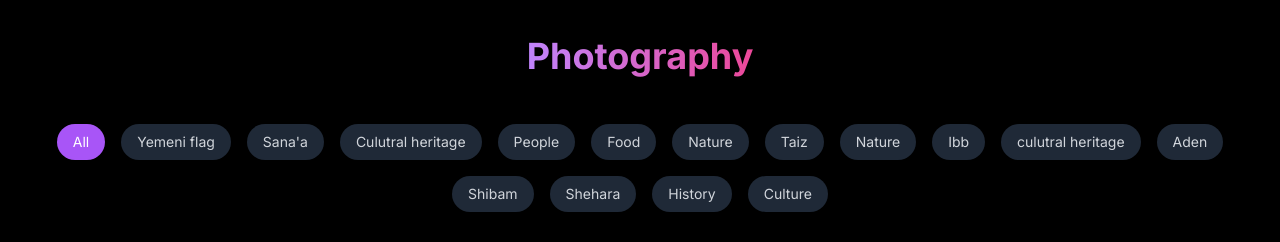
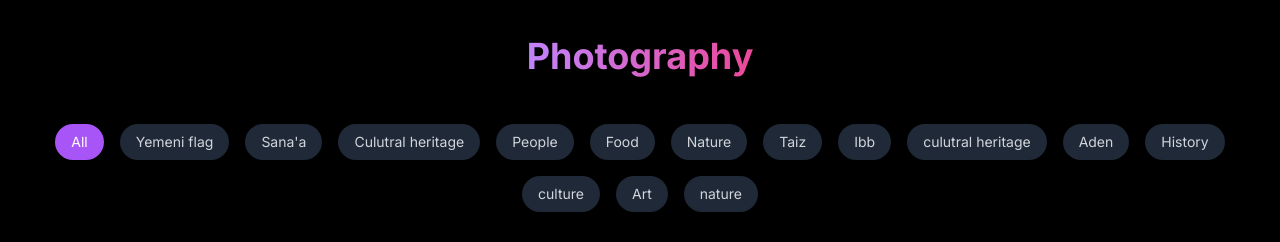
Before and after one commit to sanwaralkmali/yemen, a React (Vite) app: page / in a window 1280 px wide. Shown: the part 860-1102 px from the top of the page. Built offline with nearby package versions, Linux system fonts and the light colour scheme; grey boxes are pictures that could not be loaded.

Commit message:
deploy 23

```diff
--- a/src/components/PhotoGallery.tsx
+++ b/src/components/PhotoGallery.tsx
@@ -17,13 +17,13 @@ const photos = [
   },
   {
     id: 3,
-    src: 'https://media.istockphoto.com/id/149081119/tr/foto%C4%9Fraf/traditional-yemen-houses-sanaa.jpg?s=1024x1024&w=is&k=20&c=4v_ousMWg1m330Zd4Q8FFj3i9wHbOTpaQJjyq8BJYA4=',
+    src: 'https://scontent-ist1-1.xx.fbcdn.net/v/t39.30808-6/480528057_937550701864395_6341600704020443735_n.jpg?_nc_cat=101&ccb=1-7&_nc_sid=833d8c&_nc_ohc=egxgVhApGhEQ7kNvgFXOgd8&_nc_oc=AdiYBNqzKCP74eysIZABnphHS-t1VpFwyR-RoK3jGSWT6g7rdQUoq9OSUixx6O15746apHVe0xvr01tWhMzpxPUA&_nc_zt=23&_nc_ht=scontent-ist1-1.xx&_nc_gid=AklS5yN19LPXrDrK0oaA0cl&oh=00_AYBG5dQIM1HZeBm9M4amVOELZioaXjR2qhzrEw_oEy7riw&oe=67C684EE',
     alt: 'Old buildings',
     category: 'Sana\'a'
   },
   {
     id: 4,
-    src: 'https://media.istockphoto.com/id/152960953/tr/foto%C4%9Fraf/panorama-of-sanaa-at-night-yemen.jpg?s=1024x1024&w=is&k=20&c=uU_Xtr_G1k-K3OpXmp50u2823uVfl5UIJ5jSpTRvp6k=',
+    src: 'https://scontent-ist1-1.xx.fbcdn.net/v/t39.30808-6/480888427_937545318531600_5422307359406453352_n.jpg?_nc_cat=101&ccb=1-7&_nc_sid=127cfc&_nc_ohc=Xj_YpkfBOyoQ7kNvgGn3dLA&_nc_oc=AdiXOCE3kHX4eloe3Vq_tAKWvmKjjZpx76spWhFkgFyGvXhtP_260oeh5QHUkT7vnFQmtqWo-8k5tyQ3ZtKtEYl1&_nc_zt=23&_nc_ht=scontent-ist1-1.xx&_nc_gid=AcFIkSCMlHjfe1xvvntPKmN&oh=00_AYAB-Yw7fqB5OW5fpOwRjSWimCUP2wpS8Ggt9S9YKGaLRw&oe=67C69FA7',
     alt: 'Sanaa Old City',
     category: 'Sana\'a'
   },
@@ -112,15 +112,15 @@ const photos = [
   ,
   {
     id: 18,
-    src: 'https://media.gettyimages.com/id/582847878/photo/the-republic-of-yemen.jpg?s=1024x1024&w=gi&k=20&c=OkfZ0TdC-RsEEytpqJuXdP0a8Z0zPrIozq74Uao1tPw=',
+    src: 'https://scontent-ist1-2.xx.fbcdn.net/v/t39.30808-6/480552162_937545261864939_53801212804775848_n.jpg?_nc_cat=104&ccb=1-7&_nc_sid=833d8c&_nc_ohc=KOujLeiHovgQ7kNvgHQPhL9&_nc_oc=AdiWPfzQtzQa22Wv0T3Le_uVTr16Wq0-DiOElqUENnJ4dw_KkGQk4klvEeRoUk0OBHWZI5V0keAz5pxK-YzpxvKY&_nc_zt=23&_nc_ht=scontent-ist1-2.xx&_nc_gid=AHlxdZ7Lsdvin5fOMqS3mgI&oh=00_AYCOMU7iP3I_axXtmGorM3Y4FassTDN_Z2JwtBj8t4Mm5A&oe=67C6A9B8',
     alt: 'Taiz City',
     category: 'Taiz'
   }
   ,
   {
     id: 19,
-    src: 'https://media.gettyimages.com/id/1749068772/photo/white-trimmed-gingerbread-styled-housing-complexes-are-scattered-among-terraced-farm-plots-on.jpg?s=1024x1024&w=gi&k=20&c=IKr0JMRjMOOarDSKoh6UcDmtm02r6HeLLqrx8tyQGyk=',
-    alt: 'Taiz City',
+    src: 'https://scontent-ist1-1.xx.fbcdn.net/v/t39.30808-6/480664472_936986708587461_6768056836326528719_n.jpg?_nc_cat=100&ccb=1-7&_nc_sid=833d8c&_nc_ohc=kIqXauuoQaAQ7kNvgF42UHK&_nc_oc=Adif14mmR0suvNzyC1j9d0pvpo15qKB8SEC3qwDcSTCC0w-p9NKRe_ZhMtz8c9hMDGlbmUiP86znD-bc4ckv4itR&_nc_zt=23&_nc_ht=scontent-ist1-1.xx&_nc_gid=A-vfP6N3EfatXtoetjCMev9&oh=00_AYA9q22MxDY0ug5Cns3_nbrsRxk00pPBL0lBhV1UgRdL4Q&oe=67C6B273',
+    alt: 'Yemeni Flag',
     category: 'Nature'
   }
   ,
@@ -135,7 +135,7 @@ const photos = [
     id: 21,
     src: 'https://scontent.fist20-1.fna.fbcdn.net/v/t39.30808-6/480783976_1100718481829232_4528252137738178694_n.jpg?_nc_cat=109&ccb=1-7&_nc_sid=aa7b47&_nc_ohc=zt8brsVMTVgQ7kNvgFG3QYi&_nc_oc=AdjNOibRnvOB1_jVV8KzoVvR83VS1YKCTspNfHZuh9XgJg2rqF1gyR5Hdcuj-FvJ9K8&_nc_zt=23&_nc_ht=scontent.fist20-1.fna&_nc_gid=Ajdd68hBMwUQI2LydvPfUzC&oh=00_AYBdrMuP0j1QV2N8yVbTvmgKR7bPckOlGjyBICp7BUnR_A&oe=67C5DB54',
     alt: ' ',
-    category: ' Nature'
+    category: 'Nature'
   }
   ,
   {
@@ -226,13 +226,13 @@ const photos = [
     id: 35,
     src: "https://i.pinimg.com/736x/37/47/37/37473738358a547af8b3796c9db359da.jpg",
     alt: "Old buildings in Shibam",
-    category: "Shibam"
+    category: "culutral heritage"
   },
   {
     id: 36,
     src: "https://i.pinimg.com/736x/c9/f5/8a/c9f58ab6fb6aeff57a67d95b73371f3b.jpg",
     alt: "Shehara Bridge, an iconic historical landmark in Yemen",
-    category: "Shehara"
+    category: "culutral heritage"
   },
   {
     "id": 37,
@@ -268,8 +268,79 @@ const photos = [
     "id": 42,
     "src": "https://scontent-ist1-2.xx.fbcdn.net/v/t39.30808-6/475564217_922534039995687_3890162233571671186_n.jpg?_nc_cat=103&ccb=1-7&_nc_sid=833d8c&_nc_ohc=DrHKfwmIWGAQ7kNvgHa3m2t&_nc_oc=AdihM0l6VM11m7I0VQpwRc-XFppPNAjQWDiNSFN7WgNpIS50bSNdJFP-GvDWc7zeaCIUJVzwGGhw2QhWjZ0WElKG&_nc_zt=23&_nc_ht=scontent-ist1-2.xx&_nc_gid=AW9sEruwWfCD5o7psfSjCKB&oh=00_AYARo8JvNqJzYTkHZ3LKMhpftBDH5sK52D1QXkp7kSY96A&oe=67C6A9C4",
     "alt": "Yemeni dance",
-    "category": "Culture"
-  }
+    "category": "culture"
+  },
+  {
+    "id": 43,
+    "src": "https://scontent-ist1-2.xx.fbcdn.net/v/t51.75761-15/464967374_17926848140967992_2848010544634995435_n.jpg?stp=dst-jpg_tt6&_nc_cat=107&ccb=1-7&_nc_sid=127cfc&_nc_ohc=Zo-yxPUYTiEQ7kNvgFqH1Kj&_nc_oc=AdiyFueXC__KLVXxgQpif2CBXpPmtxB6gwbGADRl5ryQQWjaD09rghiCej_a-kxVDTQUem3Jq5OsH8z1B_IhPtS3&_nc_zt=23&_nc_ht=scontent-ist1-2.xx&_nc_gid=A-tSFHYasDyDXrLbDOBdYct&oh=00_AYB-2tAtOTVrFfPVFJPtwR6CBiodJmX7950Ug_I0cD3XNw&oe=67C680B2",
+    "alt": "Socotra Island",
+    "category": "Nature"
+  },
+  {
+    "id": 44,
+    "src": "https://scontent-ist1-2.xx.fbcdn.net/v/t39.30808-6/475410755_921213263498139_2335181635582192727_n.jpg?_nc_cat=109&ccb=1-7&_nc_sid=833d8c&_nc_ohc=7I3iHkJ2qfsQ7kNvgGY6BmE&_nc_oc=AdjjT-nDwwVZWcz6Q7laho1OjDZYtgFUhkBmRCsehyQxPwqpqTx5b7_x62t803XX8QKwrqspO2VQ78QKj9W9C_sm&_nc_zt=23&_nc_ht=scontent-ist1-2.xx&_nc_gid=AaHPxRTJenqGS4g6e3z8jW7&oh=00_AYAqhLS3olOqM9B17EvOhkOmjvBiiibD2a4BUSMh5JaDTw&oe=67C6B096",
+    "alt": "Nature",
+    "category": "Nature"
+  },
+  {
+    "id": 45,
+    "src": "https://scontent-ist1-2.xx.fbcdn.net/v/t39.30808-6/474592967_921213006831498_8210955359195090167_n.jpg?_nc_cat=109&ccb=1-7&_nc_sid=833d8c&_nc_ohc=BN5VXUYpJyEQ7kNvgH51oit&_nc_oc=AdhdWbxHZ81w5yzZheALQwbE9K4T1b00p9OQtVSXgGmgBVKUEsNwflm4RrL5Dy-NNmnr7jTROvVGBLbThFntnzTD&_nc_zt=23&_nc_ht=scontent-ist1-2.xx&_nc_gid=AVs3Jqqfq5rsvUsaNCdw1u2&oh=00_AYA4YcOrnAlp-P9zpDlb0uJshntGuta3i1FhCkwVnRS6xQ&oe=67C69400",
+    "alt": "Yemen beauty",
+    "category": "Nature"
+  },
+  {
+    "id": 46,
+    "src": "https://scontent-ist1-1.xx.fbcdn.net/v/t39.30808-6/474071227_921212933498172_8217301291591776058_n.jpg?_nc_cat=101&ccb=1-7&_nc_sid=833d8c&_nc_ohc=54Y5Jy8B3AgQ7kNvgGUenpP&_nc_oc=Adjesig5E8Xh_I7bD2xXZ4YCi6ksdMDux-3hqUGaJjwbefTx8dg4kYg1QdA9H_pa_J_N2MDcFtVL2fZik_FVC4DY&_nc_zt=23&_nc_ht=scontent-ist1-1.xx&_nc_gid=A6IhHMZmE_UD7LXAs8WaV0M&oh=00_AYDmStScUpDFGCUFiBTlxNH_sJ84oHUF7CwZHL6Ga4GnYg&oe=67C67C2A",
+    "alt": "Yemen beauty nature",
+    "category": "Nature"
+  },
+  {
+    "id": 47,
+    "src": "https://scontent-ist1-1.xx.fbcdn.net/v/t39.30808-6/474060455_916595623959903_1645789886960389619_n.jpg?_nc_cat=111&ccb=1-7&_nc_sid=833d8c&_nc_ohc=5p82rycmLWMQ7kNvgH3W-Is&_nc_oc=AdjLfoWcCqAtq7GTgQ1oKy8R1a2LREXVxHLgQpH6HQhcpgllxSaIbxS5Gh7A7W7SsT3sXx-C35t44j7xF7OizREt&_nc_zt=23&_nc_ht=scontent-ist1-1.xx&_nc_gid=AT5S2dIX0sd04s87ho8v6YW&oh=00_AYDDRZJt2ywI2ok-vNAxae3k6V0mPKm7U_m0UPOjD2V84g&oe=67C6925C",
+    "alt": "Yemeni art",
+    "category": "Art"
+  },
+  {
+    "id": 48,
+    "src": "https://scontent-ist1-2.xx.fbcdn.net/v/t39.30808-6/471199816_898940629058736_2784181461497819591_n.jpg?_nc_cat=106&ccb=1-7&_nc_sid=127cfc&_nc_ohc=m9qNVYqjDZsQ7kNvgGV3Gf2&_nc_oc=AdgUXFfJzadcSPthHq8HpyZlRlmJs1XZ1losyE5n_KK6uPT75oFG1ed4RxrzAUj6iJoGfGZZ_yPcya1D0sM51dtF&_nc_zt=23&_nc_ht=scontent-ist1-2.xx&_nc_gid=A8q4qHVe__vMH9QIGmkkiNY&oh=00_AYCKccCNEQtJYYUP5zs7kD4Yb16dyRSL4F5DjMHP3wlMZA&oe=67C6A135",
+    "alt": "Yemeni passport",
+    "category": "culture"
+  },
+  {
+    "id": 49,
+    "src": "  https://scontent-ist1-1.xx.fbcdn.net/v/t39.30808-6/480856564_937831971836268_7250752659512081643_n.jpg?_nc_cat=100&ccb=1-7&_nc_sid=833d8c&_nc_ohc=p7_rsrBCPxUQ7kNvgFDv7Jo&_nc_oc=AdgNpKfCO60B7wMqb-kqIVZBhz5f2b1fqs8gRjfVQC9G37iLb_4cStslDQTmnIbp4l4aatYQfWrcPMLpRnAG3Yui&_nc_zt=23&_nc_ht=scontent-ist1-1.xx&_nc_gid=AhLaQJPY2MdjkLt5-qUOlPP&oh=00_AYCHT23g6wqRCceLdu6F4RsKIMTDfykftTgc9GzHohFwsQ&oe=67C68BB3",    "alt": "Old buildings",
+    "category": "culture"
+  },
+  {
+    "id": 50,
+    "src": "https://scontent-ist1-1.xx.fbcdn.net/v/t39.30808-6/481114912_937832115169587_6313731230551505116_n.jpg?_nc_cat=102&ccb=1-7&_nc_sid=833d8c&_nc_ohc=GXNLOLT8nawQ7kNvgHJgAoJ&_nc_oc=AdhY3zGKFIzVHtFS_2q9cwo4Mqwy_4B7rZxLxe-4bm6FH3pgnRi8BHxxB_DtmmWvPt0o8C5796yZgw7ydJCwUQjD&_nc_zt=23&_nc_ht=scontent-ist1-1.xx&_nc_gid=AFclwpnliMS1c8m4I3-Bqyt&oh=00_AYCsFy11aromBS1ZLle3NWxdO40DJcpLw3hL2jvmyzfouw&oe=67C6846F",
+    "alt": "Old buildings",
+    "category": "culture"
+  },
+  {
+    "id": 51,
+    "src": "https://scontent-ist1-1.xx.fbcdn.net/v/t39.30808-6/480550935_937593351860130_4969190582837234592_n.jpg?_nc_cat=102&ccb=1-7&_nc_sid=833d8c&_nc_ohc=KWPNKPWyMFEQ7kNvgFHqjqT&_nc_oc=AdhPDGbRrp3vQqwXZ92TMZzvlH5615Z31CieEal3kjYkLQG-3nobrgJGSIIGA_lAPuHd9yFXqB9MYpKo1BtmyX_8&_nc_zt=23&_nc_ht=scontent-ist1-1.xx&_nc_gid=AcONrPV--XHo65HBDjcucGI&oh=00_AYDLKWzTax91Sk_aSaLNLrh3OqZK7TTfY2gP5rOYgrfzQw&oe=67C6B4F3",
+    "alt": "Ibb",
+    "category": "nature"
+  },
+  {
+    "id": 52,
+    "src": "https://scontent-ist1-1.xx.fbcdn.net/v/t39.30808-6/481114912_937832115169587_6313731230551505116_n.jpg?_nc_cat=102&ccb=1-7&_nc_sid=833d8c&_nc_ohc=GXNLOLT8nawQ7kNvgHJgAoJ&_nc_oc=AdhY3zGKFIzVHtFS_2q9cwo4Mqwy_4B7rZxLxe-4bm6FH3pgnRi8BHxxB_DtmmWvPt0o8C5796yZgw7ydJCwUQjD&_nc_zt=23&_nc_ht=scontent-ist1-1.xx&_nc_gid=AFclwpnliMS1c8m4I3-Bqyt&oh=00_AYCsFy11aromBS1ZLle3NWxdO40DJcpLw3hL2jvmyzfouw&oe=67C6846F",
+    "alt": "Taiz City",
+    "category": "Taiz"
+  },
+  {
+    "id": 53,
+    "src": "https://scontent-ist1-1.xx.fbcdn.net/v/t39.30808-6/480604076_936977131921752_4048867569649889577_n.jpg?_nc_cat=110&ccb=1-7&_nc_sid=833d8c&_nc_ohc=8EPpDSD4w1EQ7kNvgEixVBn&_nc_oc=AdjBnbyBCCR1QMb9hl5a5rFDeZu15zGYYOAgWNJwg_nC-MU0Su9B5smj0fmX5rFs8jcolYgZkQHgbHTAwcwUkCFI&_nc_zt=23&_nc_ht=scontent-ist1-1.xx&_nc_gid=Azji2-g4lbhK1SMdhbw55YA&oh=00_AYBnxZ1-SwybpYpIjfI1rwJxvjWTCRXWrDIakTxcEcCwag&oe=67C6AC53",
+    "alt": "A stunning view of Aden at night with city lights",
+    "category": "Aden"
+  },
+  {
+    "id": 54,
+    "src": "https://scontent-ist1-1.xx.fbcdn.net/v/t39.30808-6/480656776_936941421925323_2475451009137149415_n.jpg?_nc_cat=109&ccb=1-7&_nc_sid=833d8c&_nc_ohc=JTEGKhXmnEEQ7kNvgFLWMDb&_nc_oc=AdjxS4tLLEPkhcxQXGVXSw1OkjcqwHxonysgeR-YvFtnyWONMpOKvQYncztCcc11fMq_swAFyvVs7ck4B3gzDoUV&_nc_zt=23&_nc_ht=scontent-ist1-1.xx&_nc_gid=AZvKZwwj6oDgs5gjET8_pDN&oh=00_AYB_COgX5PAx5Z80N0tg0FwMOy8zJk0xzBi4QVtuDQ5Sxg&oe=67C69130",
+    "alt": "A group of Yemeni girls holding Quran",
+    "category": "People"
+  },
 
 ];
 
```
Also changed, not shown: 3 other files (tests, documents, lock files or other folders).
